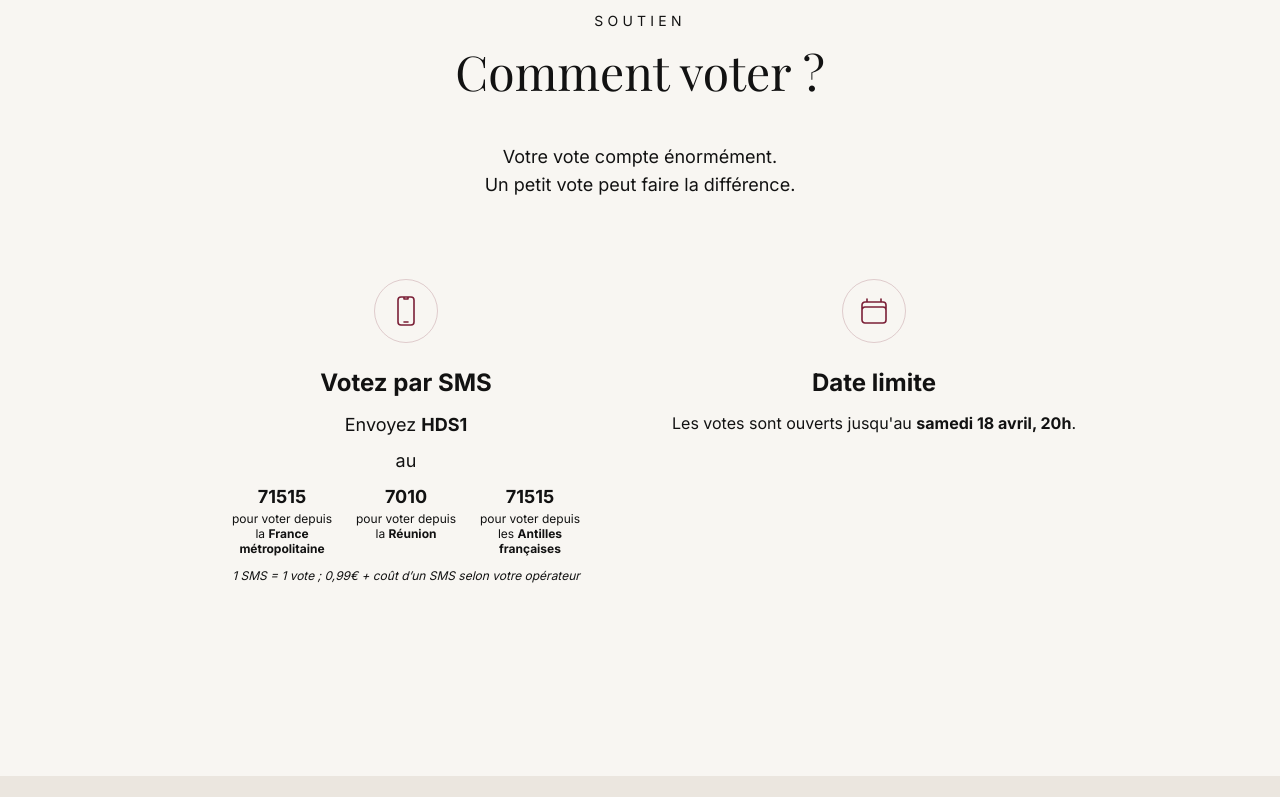
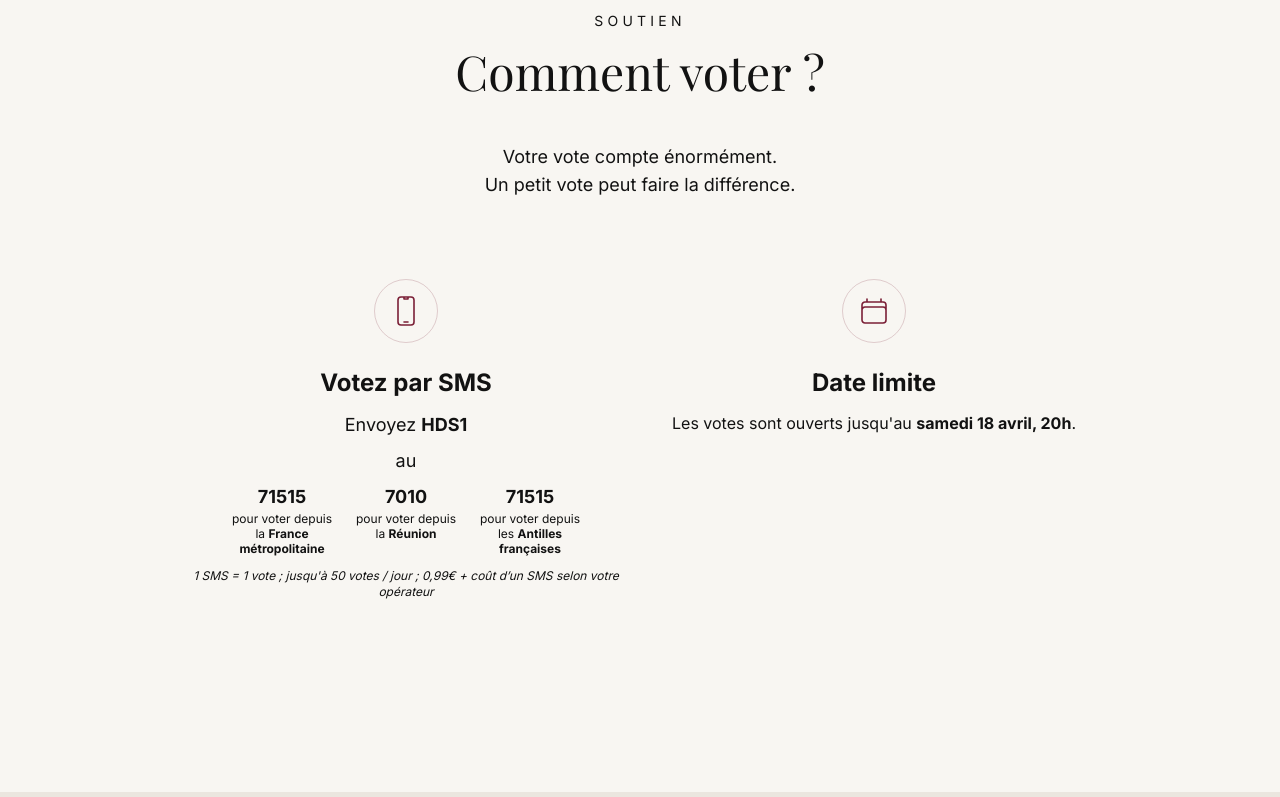
Before and after one commit to Yawleen/janisse-constable-website, a Next.js app: page / in a window 1280 px wide. Shown: the part 2560-3357 px from the top of the page. Built offline with nearby package versions, Linux system fonts and the light colour scheme; no server answers.

Commit message:
content: update voting instructions

```diff
--- a/components/sections/Vote.tsx
+++ b/components/sections/Vote.tsx
@@ -54,7 +54,7 @@ const voteInfo: {
         </p>
       </>
     ),
-    info: `1 SMS = 1 vote ; ${SMS_VOTE.price} + coût d’un SMS selon votre opérateur`,
+    info: `1 SMS = 1 vote ; jusqu'à 50 votes / jour ; ${SMS_VOTE.price} + coût d’un SMS selon votre opérateur`,
   },
   {
     icon: CalendarIcon,
```
